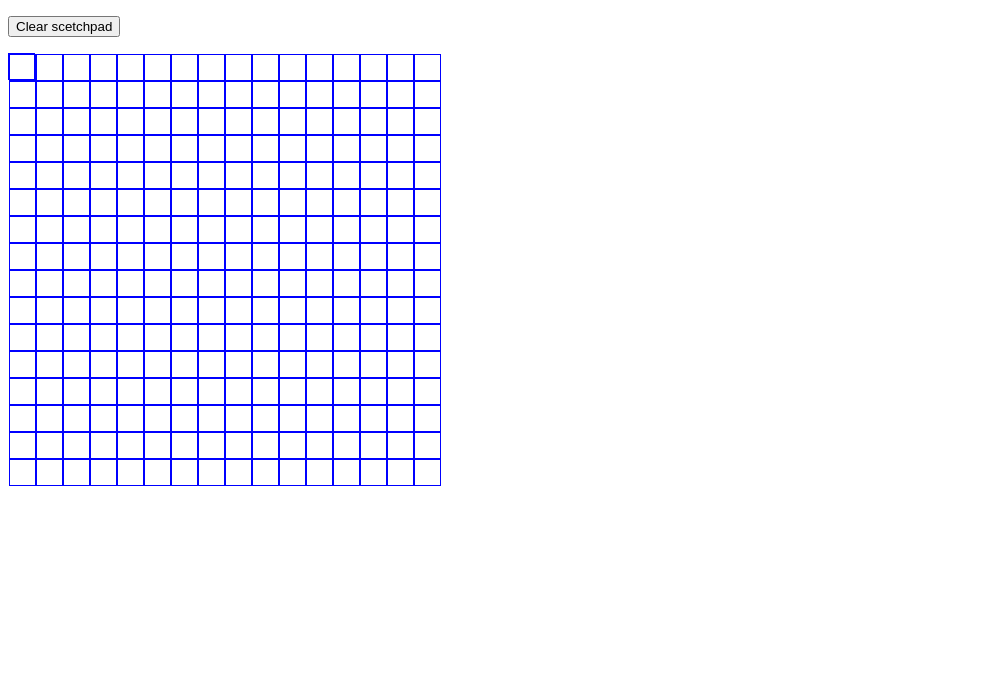
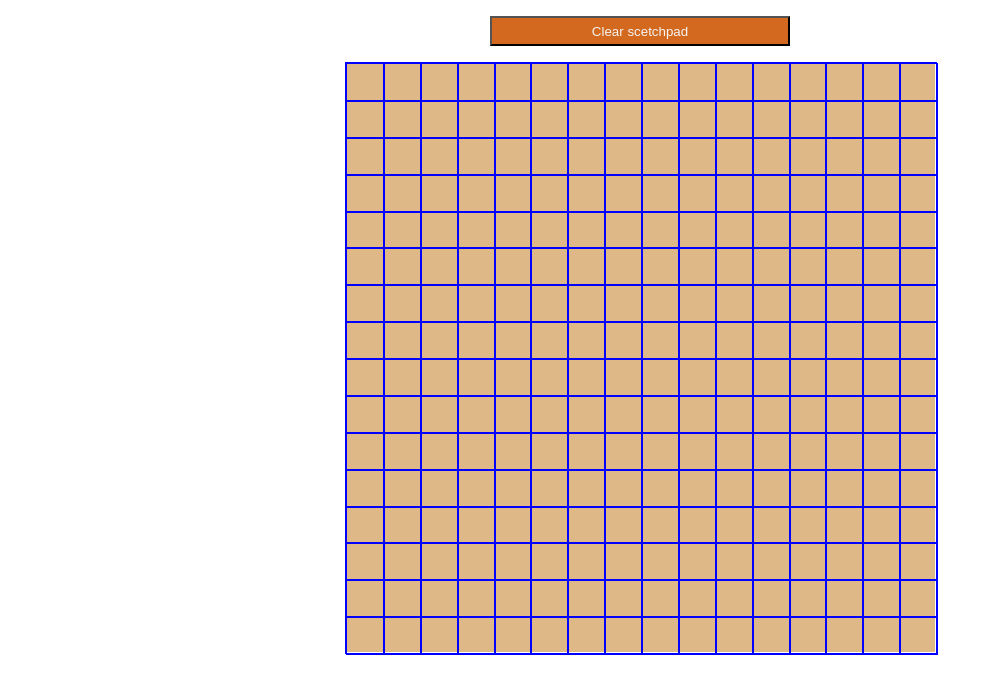
Before and after one commit to olsi2984/Etch_a_sketch, a plain HTML site: page index.html in a window 1280 px wide. Shown: the whole page, without its empty margins (0-993 px from the left). Drawn offline with Linux system fonts and the light colour scheme.

Commit message:
Project completed

```diff
--- a/EAS_script.js
+++ b/EAS_script.js
@@ -10,8 +10,7 @@ function createGrid(n) {
         const div1 = document.createElement("div");
         container.appendChild (div1);
         container.style.setProperty('--grid-dimension', n);
-        div1.setAttribute("id", "gridcells");
-    }
+        div1.setAttribute("id", "gridcells")
 
     }
 
@@ -22,6 +21,9 @@ cells.forEach((cell) => {
     });
     });
 
+}
+
+
 var btn1 = document.querySelector('#btn1');
 btn1.addEventListener("click", function(){
 
@@ -29,12 +31,19 @@ btn1.addEventListener("click", function(){
     cells.forEach((cell) => {
         cell.style.backgroundColor = "transparent";
     });
-
-
+    changeGrid();
 });
 
 function changeGrid() {
     let n = prompt ("Please type the number of squares per side you would like in your scetchpad");
+    eraseGrid();
     createGrid(n);
+}
 
+function eraseGrid() {
+
+    var cells = Array.from(document.querySelectorAll('#gridcells'));
+    cells.forEach((cell) => {
+        cell.remove(1);
+    });
 }
--- a/EAS_style.css
+++ b/EAS_style.css
@@ -8,10 +8,31 @@ div {
   display: grid;
   grid-template-columns: repeat(var(--grid-dimension), 1fr);
   grid-template-rows: repeat(var(--grid-dimension), 1fr);
-    width: 25px;
-    height: 25px;
+  width: 100%;
+  height: 100%;
   border: 1px solid blue;
   padding: 0px;
   margin: 0px;
 
 }
+
+#scetchdiv {
+  width: 590px;
+  height: 590px;
+  border: none;
+  background-color: burlywood;
+  margin-left: auto;
+  margin-right: auto;
+}
+
+#btn1 {
+  display: inline-block;
+  background-color: chocolate;
+  color: whitesmoke;
+  height: 30px;
+  width: 300px;
+}
+
+p {
+  text-align: center;
+}
--- a/index.html
+++ b/index.html
@@ -9,8 +9,10 @@
             <button id="btn1">Clear scetchpad</button>
         </p>
 
-        <div id="container">
-            <script src="EAS_script.js"></script>
+        <div id="scetchdiv">
+            <div id="container">
+                <script src="EAS_script.js"></script>
+            </div>
         </div>
 
     </body>
```
Lines whose indentation alone changed are shown as unchanged.
